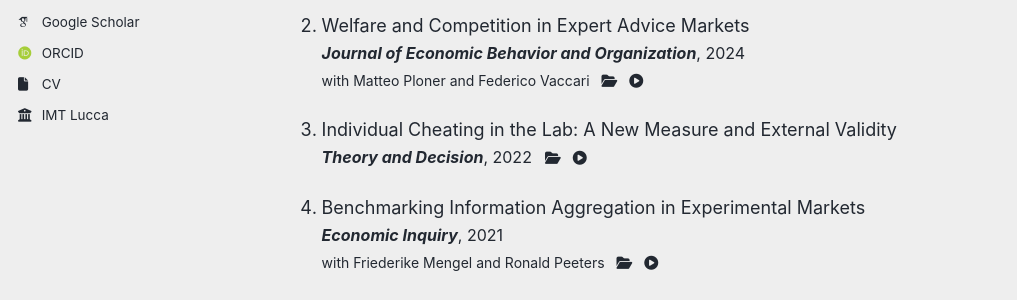
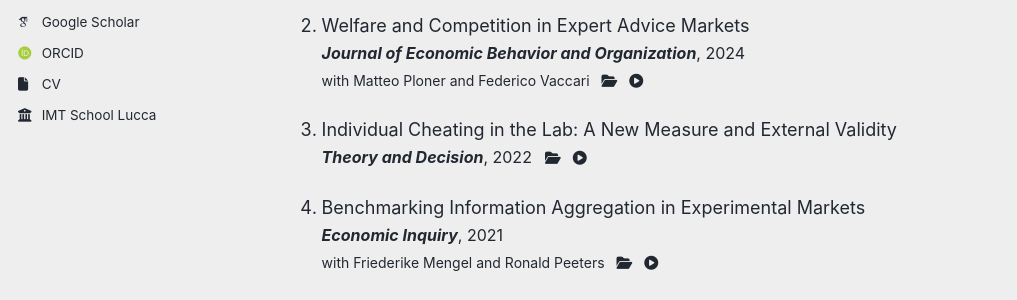
Before and after one commit to tazze87/tazze87.github.io, a Jekyll site: the page built from _pages/about.md, in a window 1280 px wide. Shown: the part 336-636 px from the top of the page, without its empty margins (0-1017 px from the left). Built offline with Jekyll 4.4.1, drawn with Linux system fonts in a browser that asks for light colours; some web fonts are replaced; a script that is not in the unit is left out.

Commit message:
Update author-profile.html

```diff
--- a/_includes/author-profile.html
+++ b/_includes/author-profile.html
@@ -80,7 +80,7 @@
       {% if author.institution %}
         <li>
           <a href="{{ author.institution }}" target="_blank" rel="noopener noreferrer">
-            <i class="fas fa-fw fa-university icon-pad-right"></i><span>IMT Lucca</span>
+            <i class="fas fa-fw fa-university icon-pad-right"></i><span>IMT School Lucca</span>
           </a>
         </li>
       {% endif %}
```
